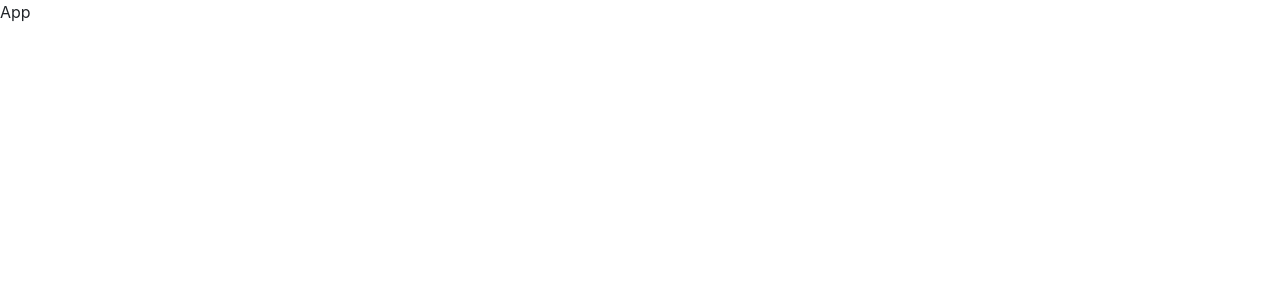
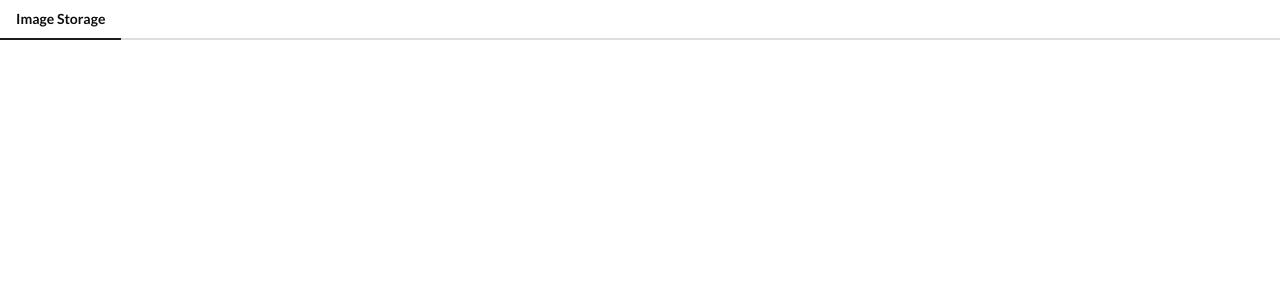
Before and after one commit to n4sunday/VueJS-Essentials-with-Vuex-and-VueRouter, a Vue app: page / in a window 1280 px wide. Shown: the top 300 px of the page. Built offline with nearby package versions, Linux system fonts and the light colour scheme.

Commit message:
:bulb: Connect Vuex to Vue

```diff
--- a/package.json
+++ b/package.json
@@ -10,7 +10,11 @@
   "dependencies": {
     "axios": "^0.19.2",
     "core-js": "^3.4.4",
-    "vue": "^2.6.10"
+    "lodash": "^4.17.15",
+    "qs": "^6.9.1",
+    "vue": "^2.6.10",
+    "vue-router": "^3.1.5",
+    "vuex": "^3.1.2"
   },
   "devDependencies": {
     "@vue/cli-plugin-babel": "^4.1.0",
--- a/public/index.html
+++ b/public/index.html
@@ -7,8 +7,7 @@
   <meta name="viewport" content="width=device-width,initial-scale=1.0">
   <link rel="icon" href="<%= BASE_URL %>favicon.ico">
   <title>vuejs-essentials-with-vuex-and-vuerouter</title>
-  <link rel="stylesheet" href="https://maxcdn.bootstrapcdn.com/bootstrap/4.0.0/css/bootstrap.min.css"
-    integrity="sha384-Gn5384xqQ1aoWXA+058RXPxPg6fy4IWvTNh0E263XmFcJlSAwiGgFAW/dAiS6JXm" crossorigin="anonymous">
+  <link rel="stylesheet" href="https://cdnjs.cloudflare.com/ajax/libs/semantic-ui/2.4.1/semantic.min.css" />
 </head>
 
 <body>
--- a/src/App.vue
+++ b/src/App.vue
@@ -1,9 +1,18 @@
 <template>
-  <div>App</div>
+  <div>
+    <AppHeader />
+  </div>
 </template>
 
 <script>
-export default {};
+import AppHeader from "./components/AppHeader";
+
+export default {
+  name: "App",
+  components: {
+    AppHeader
+  }
+};
 </script>
 
 <style lang="scss">
--- /dev/null
+++ b/src/components/AppHeader.vue
@@ -0,0 +1,14 @@
+<template>
+  <div class="ui secondary pointing menu">
+    <a href="/" class="active item">Image Storage</a>
+  </div>
+</template>
+
+<script>
+export default {
+  name: "AppHeader"
+};
+</script>
+
+<style>
+</style>
--- a/src/main.js
+++ b/src/main.js
@@ -1,8 +1,10 @@
 import Vue from 'vue'
 import App from './App.vue'
+import store from './store'
 
 new Vue({
     el: '#app',
+    store,
     render: function (MyApp) {
         return MyApp(App)
     }
--- /dev/null
+++ b/src/store/index.js
@@ -0,0 +1,9 @@
+import Vuex from 'vuex'
+import Vue from 'vue'
+
+Vue.use(Vuex)
+
+
+export default new Vuex.Store({
+    modules: {}
+})
```
Also changed, not shown: 2 other files (tests, documents, lock files or other folders).
